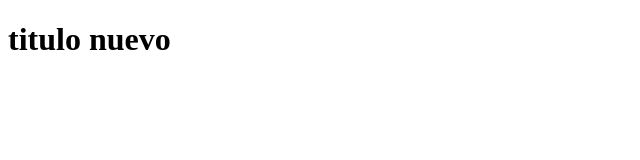
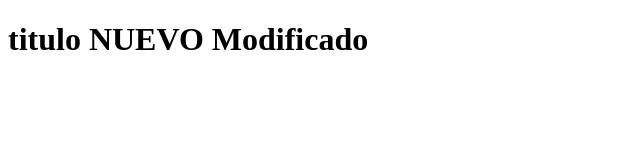
Before and after one commit to nicop1706/webgit, a plain HTML site: page index.html in a window 1280 px wide. Shown: the whole page, without its empty margins (0-640 px from the left). Drawn offline with Linux system fonts and the light colour scheme.

Commit message:
se modifico nuevamente el titulo

```diff
--- a/index.html
+++ b/index.html
@@ -6,7 +6,7 @@
     <title>Document</title>
 </head>
 <body>
-    <h1>titulo nuevo</h1>
+    <h1>titulo NUEVO Modificado</h1>
 
 </body>
 </html>
```
